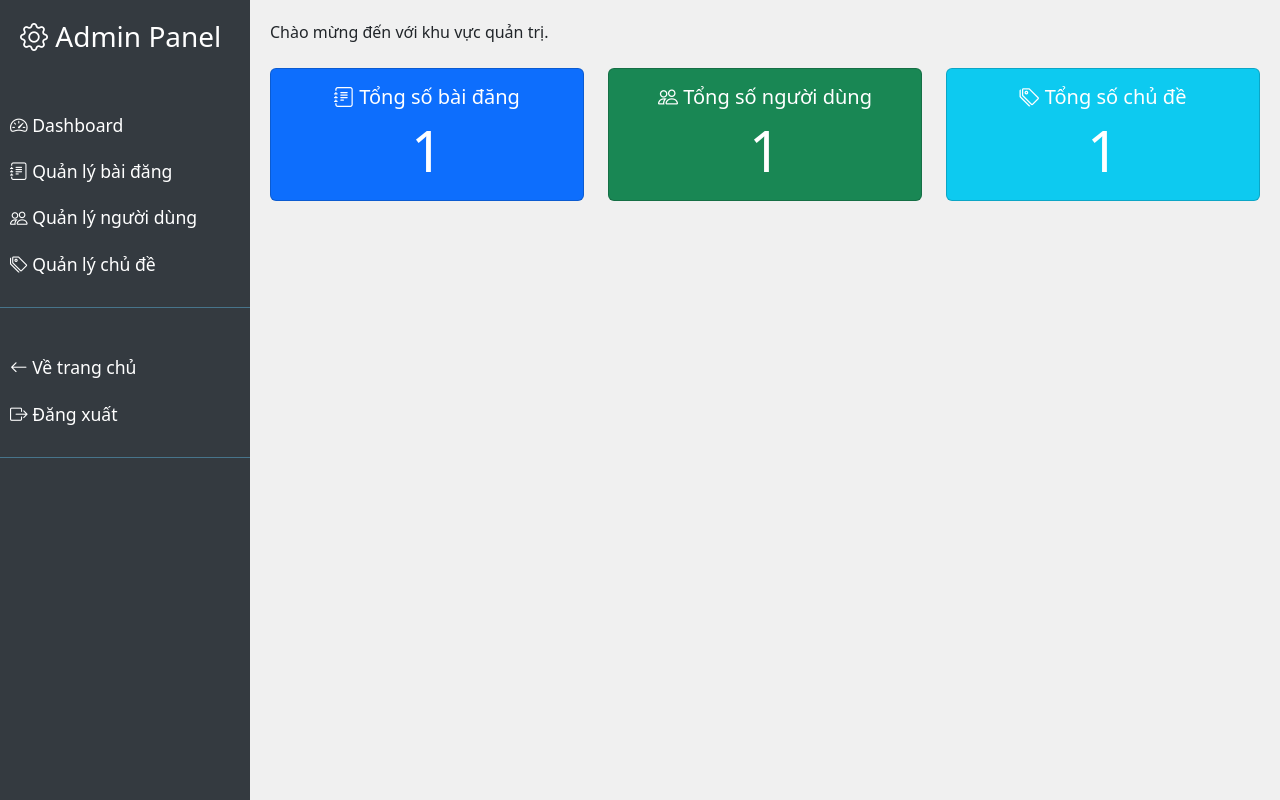
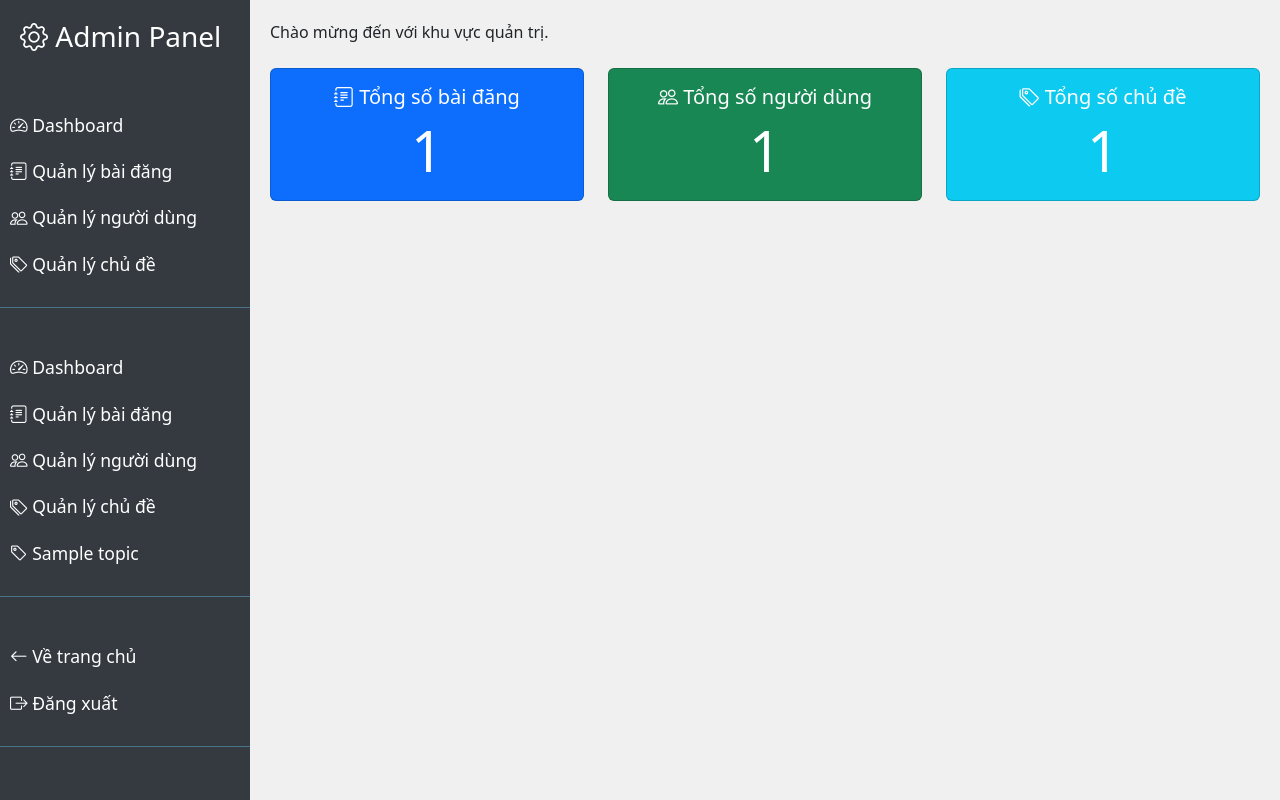
Before and after one commit to xdnua/post_web, a PHP site: page /admin/index.php in a window 1280 px wide. Run offline with PHP 8.4, Linux system fonts and the light colour scheme; the visitor is signed in with stand-in values (Sample User, id 1); tables that the repository leaves empty hold one stand-in row (values such as "Sample post"); some libraries are stand-ins or nearby versions.

Commit message:
Cập nhật lần 2

```diff
--- a/admin/index.php
+++ b/admin/index.php
@@ -93,9 +93,42 @@ $baseUrl = '/posts'; // Đặt biến $baseUrl để cấu hình đường dẫn
                 <li>
                     <a href="<?=$baseUrl?>/admin/users.php"><i class="bi bi-people"></i> Quản lý người dùng</a>
                 </li>
-                 <li>
+                <li>
                     <a href="<?=$baseUrl?>/admin/topics.php"><i class="bi bi-tags"></i> Quản lý chủ đề</a>
                 </li>
+            </ul>
+
+            <ul class="list-unstyled components" style="max-height: 350px; overflow-y: auto; overflow-x: hidden; white-space: normal;">
+                <!--
+                    =========================
+                    Danh sách chủ đề (sidebar)
+                    =========================
+                    - Sử dụng style max-height và overflow-y: auto để tạo thanh cuộn dọc nếu danh sách dài.
+                    - white-space: normal để không bị mất chữ, xuống dòng nếu tên chủ đề dài.
+                    - Hiển thị tất cả chủ đề theo thứ tự id tăng dần.
+                -->
+                <li>
+                    <a href="<?=$baseUrl?>/admin/index.php"><i class="bi bi-speedometer2"></i> Dashboard</a>
+                </li>
+                <li>
+                    <a href="<?=$baseUrl?>/admin/posts.php"><i class="bi bi-journal-text"></i> Quản lý bài đăng</a>
+                </li>
+                <li>
+                    <a href="<?=$baseUrl?>/admin/users.php"><i class="bi bi-people"></i> Quản lý người dùng</a>
+                </li>
+                <li>
+                    <a href="<?=$baseUrl?>/admin/topics.php"><i class="bi bi-tags"></i> Quản lý chủ đề</a>
+                </li>
+                <?php
+                // Hiển thị tất cả chủ đề trong sidebar (theo id tăng dần)
+                $topics_sidebar_query = "SELECT * FROM topics ORDER BY id ASC";
+                $topics_sidebar_result = mysqli_query($conn, $topics_sidebar_query);
+                if ($topics_sidebar_result && mysqli_num_rows($topics_sidebar_result) > 0) {
+                    while ($topic = mysqli_fetch_assoc($topics_sidebar_result)) {
+                        echo '<li><a href="' . $baseUrl . '/admin/topics.php?edit=' . $topic['id'] . '"><i class="bi bi-tag"></i> ' . htmlspecialchars($topic['name']) . '</a></li>';
+                    }
+                }
+                ?>
             </ul>
 
              <ul class="list-unstyled components">
--- a/admin/topics.php
+++ b/admin/topics.php
@@ -79,7 +79,8 @@ if ($_SERVER['REQUEST_METHOD'] === 'POST' && isset($_POST['update_topic'])) {
 }
 
 // Lấy danh sách tất cả chủ đề để hiển thị
-$topics_query = "SELECT * FROM topics ORDER BY name ASC";
+// Sửa lại truy vấn để sắp xếp theo ID tăng dần (mới thêm sẽ ở cuối danh sách)
+$topics_query = "SELECT * FROM topics ORDER BY id ASC";
 $topics_result = mysqli_query($conn, $topics_query);
 
 // Đặt biến $baseUrl để cấu hình đường dẫn cơ sở cho các liên kết trong giao diện quản trị
```
Also changed, not shown: index.php (+5 -4 lines), style.css (deleted, +0 -8 lines), uploads/4 loại kiểm thử.jpg (added), uploads/img_6844542046a116.85147397.png (added), uploads/img_6844555e3382e4.40235276.png (added), uploads/img_684455a1d19f63.33165042.png (added), uploads/img_68445624ec69d0.61921593.png (added), uploads/img_684456579cb7a5.34698113.png (added).
